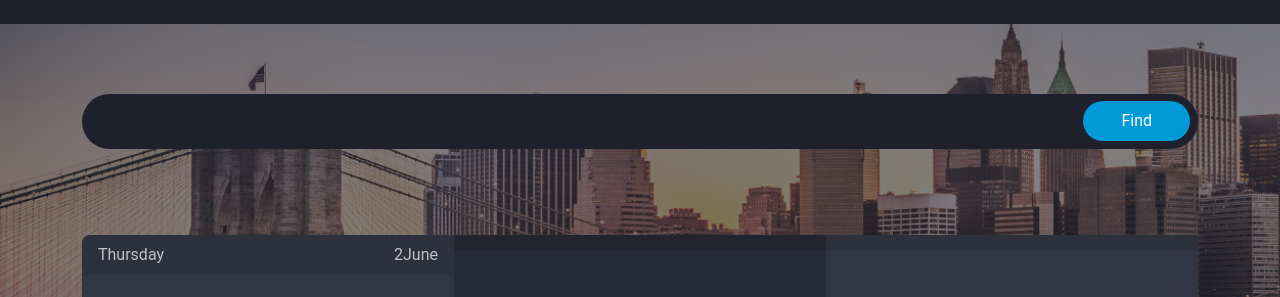
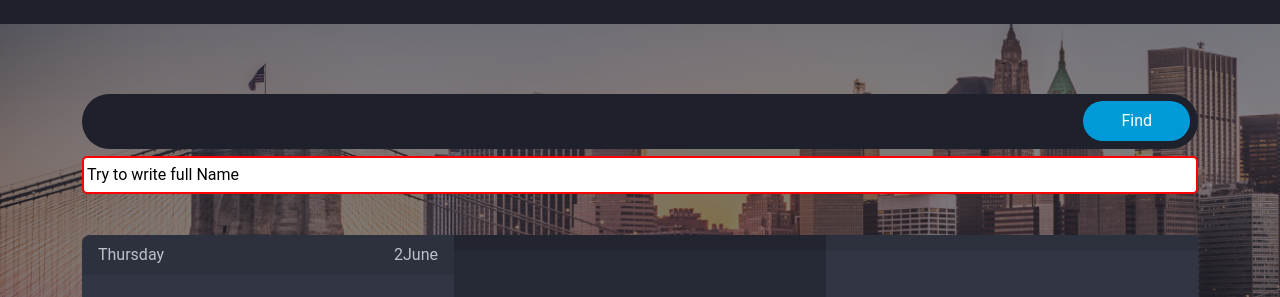
Before and after one commit to EslamElsebaey/Weather_API, a plain HTML site: page index.html in a window 1280 px wide. Both pictures are taken after a click on the button "Find". Shown: the part 107-404 px from the top of the page. Drawn offline with nearby package versions, Linux system fonts and the light colour scheme; no server answers.

Commit message:
create 6

```diff
--- a/css/style.css
+++ b/css/style.css
@@ -57,6 +57,19 @@ header{
 #searchInput:focus{
     outline: none;
 }
+
+#tryToWrite{
+    background: #fff;
+    padding: 5px 3px;
+    border-radius: 5px;
+    border: 2px solid red;
+    margin-top: 7px;
+    font-size: 16px;
+    color: black;
+}
+
+
+
 .find{
      padding: 7px 37px;
     border-radius: 25px;
--- a/index.html
+++ b/index.html
@@ -38,7 +38,8 @@
     <header>
       <div class="container inputdiv position-relative  ">
         <input type="text" class="w-100" id="searchInput">
-        <button class="btn find position-absolute">Find</button>
+        <div id="tryToWrite" class="d-none">Try to write full Name</div>
+        <button class="btn find position-absolute" id="find">Find</button>
       </div>
 
     </header>
--- a/js/main.js
+++ b/js/main.js
@@ -19,15 +19,24 @@ let thrdDayMinTemp = document.getElementById("thrdDayMinTemp");
 let scndDayWord = "";
 let thrdDayWord = "";
 let searchInput = document.getElementById("searchInput");
+let tryToWrite = document.getElementById("tryToWrite");
+let find = document.getElementById("find");
 
 
 
 // search country
 
-searchInput.addEventListener("keyup", function () {
-  if (searchInput.value.length > 3) {
-    getWeather(searchInput.value);
+find.addEventListener("click", function () {
+  if(searchInput.value.length < 4){
+   tryToWrite.classList.remove("d-none");
+   searchInput.value = "";
+  }else{
+     tryToWrite.classList.add("d-none");
+     getWeather(searchInput.value);
   }
+
+
+
 });
 
 
@@ -40,7 +49,6 @@ async function getWeather (term){
     );
     let result = await response.json();
    weatherObj = result;
-   console.log(weatherObj);
    displayWeather();
 }
 
@@ -91,5 +99,5 @@ function thrdDayWeather() {
   thrdDayIcon.src = weatherObj.forecast.forecastday[2].day.condition.icon;
   thrdDayCloud.innerHTML =weatherObj.forecast.forecastday[2].day.condition.text;
   thrdDayMaxTemp.innerHTML = `${weatherObj.forecast.forecastday[2].day.maxtemp_c}<sup>o</sup>C`;
-  thrdDayMinTemp.innerHTML = `${weatherObj.forecast.forecastday[3].day.mintemp_c}<sup>o</sup>C`;
+  thrdDayMinTemp.innerHTML = `${weatherObj.forecast.forecastday[2].day.mintemp_c}<sup>o</sup>C`;
 }
```
